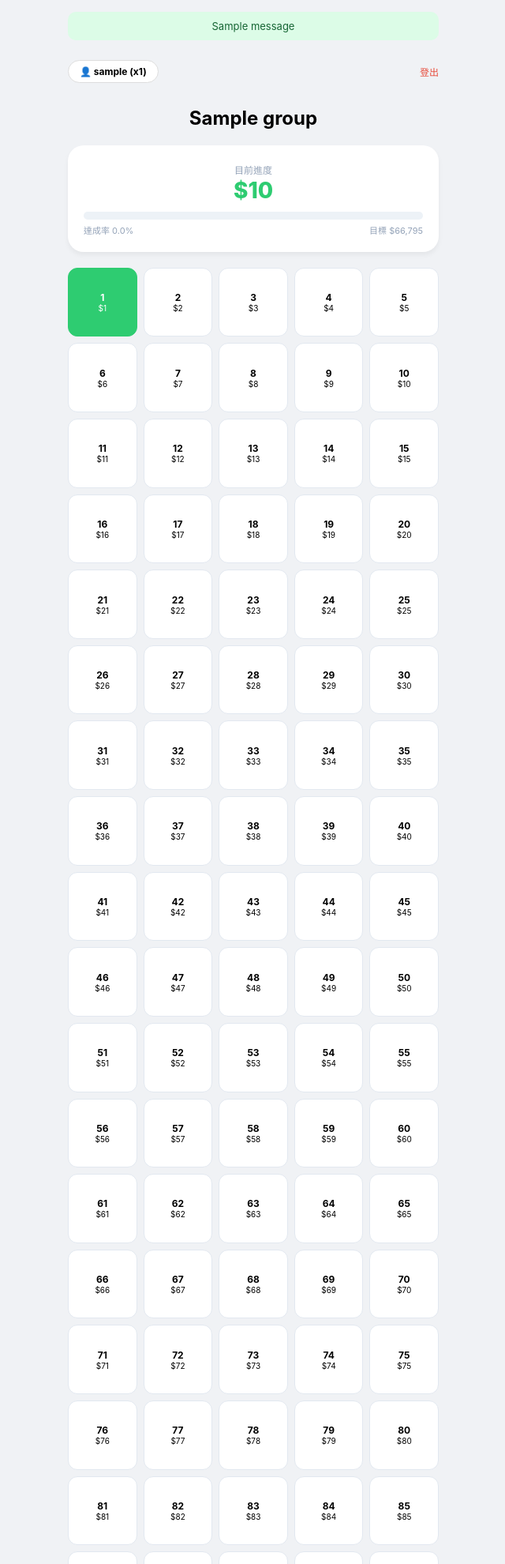
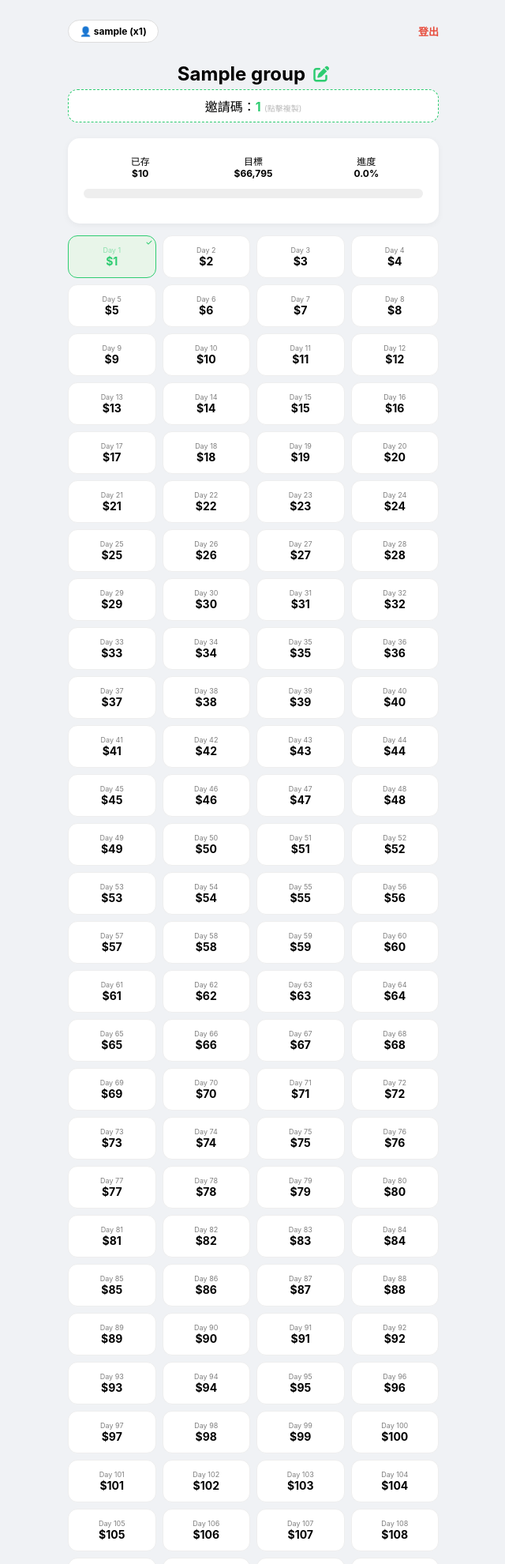
Before and after one commit to Lucaskcc/save_money_plan, a Flask app: page / in a window 1280 px wide. Shown: the top 1980 px of the page at 79% size, without its empty margins (319-959 px from the left). Run offline with Flask 3, Linux system fonts and the light colour scheme; a user stored in the database is signed in; tables that the repository leaves empty hold one stand-in row (values such as "Sample post"); one stand-in notice (Sample message) is shown.

Commit message:
Final: Fix progress bar, edit icon, and account functions

```diff
--- a/app.py
+++ b/app.py
@@ -6,19 +6,13 @@
 from sqlalchemy import inspect, text
 
 app = Flask(__name__)
-
-# 安全金鑰：優先從環境變數讀取
 app.secret_key = os.environ.get('SECRET_KEY', 'save_money_safe_final_2026')
 
-# --- 資料庫連線設定 (自動切換 PostgreSQL/SQLite) ---
+# --- 資料庫連線設定 ---
 db_url = os.environ.get('DATABASE_URL')
-if db_url:
-    if db_url.startswith("postgres://"):
-        db_url = db_url.replace("postgres://", "postgresql://", 1)
-else:
-    db_url = 'sqlite:///savings_v21.db'
-
-app.config['SQLALCHEMY_DATABASE_URI'] = db_url
+if db_url and db_url.startswith("postgres://"):
+    db_url = db_url.replace("postgres://", "postgresql://", 1)
+app.config['SQLALCHEMY_DATABASE_URI'] = db_url or 'sqlite:///savings_v21.db'
 app.config['SQLALCHEMY_TRACK_MODIFICATIONS'] = False
 app.config['UPLOAD_FOLDER'] = 'static/uploads'
 app.config['MAX_CONTENT_LENGTH'] = 10 * 1024 * 1024
@@ -49,150 +43,55 @@
     save_date = db.Column(db.String(10))
     created_at = db.Column(db.DateTime, default=datetime.now)
 
-def init_db():
-    with app.app_context():
-        db.create_all()
-        inspector = inspect(db.engine)
-        if 'saving_record' in inspector.get_table_names():
-            columns = [c['name'] for c in inspector.get_columns('saving_record')]
-            if 'photo' not in columns:
-                with db.engine.connect() as conn:
-                    conn.execute(text("ALTER TABLE saving_record ADD COLUMN photo VARCHAR(200)"))
-                    conn.commit()
+with app.app_context():
+    db.create_all()
 
-init_db()
-
-# --- 核心功能路由 ---
-
+# --- 路由與邏輯 ---
 @app.route('/')
 def index():
     if 'user_id' not in session: return redirect(url_for('login'))
     curr_user = User.query.get(session['user_id'])
     if not curr_user: return redirect(url_for('logout'))
-
     group = Group.query.filter_by(group_uuid=curr_user.group_uuid).first()
     my_records = SavingRecord.query.filter_by(user_id=curr_user.id).all()
-
-    saved_days = {r.day_number: {
-        'id': r.id, 'amount': r.amount, 'note': (r.note or "").replace("'", "\\'"),
-        'date': r.save_date or "", 'photo': r.photo or ""
-    } for r in my_records}
-
+    saved_days = {r.day_number: {'id': r.id, 'amount': r.amount, 'note': (r.note or "").replace("'", "\\'"), 'date': r.save_date or "", 'photo': r.photo or ""} for r in my_records}
     my_current = sum(r.amount for r in my_records)
     my_target = 66795 * curr_user.multiplier
     my_pct = round((my_current / my_target * 100), 1) if my_target > 0 else 0
+    return render_template('index.html', user=curr_user, group=group, current=my_current, target=my_target, my_pct=my_pct, saved_days=saved_days, today=datetime.now().strftime('%Y-%m-%d'))
 
-    return render_template('index.html', user=curr_user, group=group, current=my_current,
-                           target=my_target, my_pct=my_pct, saved_days=saved_days,
-                           today=datetime.now().strftime('%Y-%m-%d'))
-
-# --- 設定頁面功能修復 ---
+@app.route('/update_profile', methods=['POST'])
+def update_profile():
+    user = User.query.get(session['user_id'])
+    new_m = int(request.form.get('multiplier', 1))
+    if user.multiplier != new_m:
+        SavingRecord.query.filter_by(user_id=user.id).delete()
+        flash('倍率已變更，紀錄已清空重置。')
+    user.multiplier = new_m
+    db.session.commit()
+    return redirect(url_for('index'))
 
 @app.route('/update_password', methods=['POST'])
 def update_password():
-    if 'user_id' not in session: return redirect(url_for('login'))
     user = User.query.get(session['user_id'])
-    old_pwd = request.form.get('old_password')
-    new_pwd = request.form.get('new_password')
-
-    if check_password_hash(user.password, old_pwd):
-        user.password = generate_password_hash(new_pwd, method='pbkdf2:sha256')
-        db.session.commit()
-        flash('密碼修改成功！')
-    else:
-        flash('舊密碼錯誤。')
+    if check_password_hash(user.password, request.form.get('old_password')):
+        user.password = generate_password_hash(request.form.get('new_password'), method='pbkdf2:sha256')
+        db.session.commit(); flash('密碼修改成功！')
+    else: flash('舊密碼錯誤。')
     return redirect(url_for('index'))
 
 @app.route('/delete_account', methods=['POST'])
 def delete_account():
-    if 'user_id' not in session: return redirect(url_for('login'))
-    user = User.query.get(session['user_id'])
-    # 級聯刪除紀錄
-    SavingRecord.query.filter_by(user_id=user.id).delete()
-    db.session.delete(user)
-    db.session.commit()
-    session.clear()
-    flash('帳號已永久註銷。')
+    user = User.query.get(session.get('user_id'))
+    if user:
+        SavingRecord.query.filter_by(user_id=user.id).delete()
+        db.session.delete(user); db.session.commit(); session.clear(); flash('帳號已永久刪除。')
     return redirect(url_for('login'))
 
 @app.route('/reset_all_records')
 def reset_all_records():
-    if 'user_id' not in session: return redirect(url_for('login'))
-    SavingRecord.query.filter_by(user_id=session['user_id']).delete()
-    db.session.commit()
-    flash('紀錄已全部清空。')
-    return redirect(url_for('index'))
-
-# --- 註冊與登入邏輯修正 ---
-
-@app.route('/register', methods=['GET', 'POST'])
-def register():
-    if request.method == 'POST':
-        uname = request.form['username'].strip()
-        if User.query.filter_by(username=uname).first():
-            flash('此帳號已存在'); return redirect(url_for('register'))
-
-        pwd = generate_password_hash(request.form['password'], method='pbkdf2:sha256')
-        juuid = request.form.get('join_uuid', '').strip()
-
-        # 倍率處理
-        m_type = request.form.get('multiplier')
-        m = int(request.form.get('custom_multiplier') or 1) if m_type == 'custom' else int(m_type or 1)
-
-        if juuid:
-            g = Group.query.filter_by(group_uuid=juuid).first()
-            if not g: flash('邀請碼無效'); return redirect(url_for('register'))
-            new_u = User(username=uname, password=pwd, group_uuid=juuid, multiplier=m)
-        else:
-            g_name = request.form.get('group_name', '').strip() or f'{uname}的計畫'
-            new_uuid = str(uuid.uuid4())[:8]
-            db.session.add(Group(group_uuid=new_uuid, name=g_name))
-            new_u = User(username=uname, password=pwd, group_uuid=new_uuid, multiplier=m)
-
-        db.session.add(new_u)
-        db.session.commit()
-        flash('註冊成功，請登入！')
-        return redirect(url_for('login'))
-    return render_template('register.html')
-
-@app.route('/login', methods=['GET', 'POST'])
-def login():
-    if request.method == 'POST':
-        u = User.query.filter_by(username=request.form['username']).first()
-        if u and check_password_hash(u.password, request.form['password']):
-            session['user_id'] = u.id
-            return redirect(url_for('index'))
-        flash('帳號或密碼錯誤')
-    return render_template('login.html')
-
-# --- 存錢紀錄操作 ---
-
-@app.route('/save', methods=['POST'])
-def save():
-    user = User.query.get(session['user_id'])
-    f = request.files.get('photo_file')
-    fname = f"{uuid.uuid4().hex}.{f.filename.rsplit('.', 1)[1].lower()}" if f and f.filename != '' else None
-    if fname: f.save(os.path.join(app.config['UPLOAD_FOLDER'], fname))
-
-    new_rec = SavingRecord(user_id=user.id, day_number=int(request.form['day_number']),
-                           amount=int(request.form['day_number']) * user.multiplier,
-                           note=request.form.get('note'), save_date=request.form.get('save_date'), photo=fname)
-    db.session.add(new_rec)
-    db.session.commit()
-    return redirect(url_for('index'))
-
-@app.route('/update', methods=['POST'])
-def update():
-    record = SavingRecord.query.get(request.form.get('record_id'))
-    if record and record.user_id == session.get('user_id'):
-        record.note = request.form.get('note')
-        record.save_date = request.form.get('save_date')
-        f = request.files.get('photo_file')
-        if f and f.filename != '':
-            fname = f"{uuid.uuid4().hex}.{f.filename.rsplit('.', 1)[1].lower()}"
-            f.save(os.path.join(app.config['UPLOAD_FOLDER'], fname))
-            record.photo = fname
-        db.session.commit()
+    SavingRecord.query.filter_by(user_id=session.get('user_id')).delete()
+    db.session.commit(); flash('紀錄已全部清空。')
     return redirect(url_for('index'))
 
 @app.route('/quick_update_name', methods=['POST'])
@@ -204,10 +103,59 @@
         db.session.commit()
     return redirect(url_for('index'))
 
+@app.route('/save', methods=['POST'])
+def save():
+    user = User.query.get(session['user_id'])
+    f = request.files.get('photo_file')
+    fname = f"{uuid.uuid4().hex}.{f.filename.rsplit('.', 1)[1].lower()}" if f and f.filename != '' else None
+    if fname: f.save(os.path.join(app.config['UPLOAD_FOLDER'], fname))
+    new_rec = SavingRecord(user_id=user.id, day_number=int(request.form['day_number']), amount=int(request.form['day_number']) * user.multiplier, note=request.form.get('note'), save_date=request.form.get('save_date'), photo=fname)
+    db.session.add(new_rec); db.session.commit()
+    return redirect(url_for('index'))
+
+@app.route('/update', methods=['POST'])
+def update():
+    record = SavingRecord.query.get(request.form.get('record_id'))
+    if record and record.user_id == session.get('user_id'):
+        record.note = request.form.get('note'); record.save_date = request.form.get('save_date')
+        f = request.files.get('photo_file')
+        if f and f.filename != '':
+            fname = f"{uuid.uuid4().hex}.{f.filename.rsplit('.', 1)[1].lower()}"
+            f.save(os.path.join(app.config['UPLOAD_FOLDER'], fname)); record.photo = fname
+        db.session.commit()
+    return redirect(url_for('index'))
+
+@app.route('/login', methods=['GET', 'POST'])
+def login():
+    if request.method == 'POST':
+        u = User.query.filter_by(username=request.form['username']).first()
+        if u and check_password_hash(u.password, request.form['password']):
+            session['user_id'] = u.id; return redirect(url_for('index'))
+        flash('帳號或密碼錯誤')
+    return render_template('login.html')
+
+@app.route('/register', methods=['GET', 'POST'])
+def register():
+    if request.method == 'POST':
+        uname = request.form['username'].strip()
+        if User.query.filter_by(username=uname).first():
+            flash('此帳號已存在'); return redirect(url_for('register'))
+        pwd = generate_password_hash(request.form['password'], method='pbkdf2:sha256')
+        juuid = request.form.get('join_uuid', '').strip()
+        m = int(request.form.get('multiplier', 1))
+        if juuid:
+            g = Group.query.filter_by(group_uuid=juuid).first()
+            if not g: flash('邀請碼無效'); return redirect(url_for('register'))
+            new_u = User(username=uname, password=pwd, group_uuid=juuid, multiplier=m)
+        else:
+            new_uuid = str(uuid.uuid4())[:8]
+            db.session.add(Group(group_uuid=new_uuid, name=f'{uname}的計畫'))
+            new_u = User(username=uname, password=pwd, group_uuid=new_uuid, multiplier=m)
+        db.session.add(new_u); db.session.commit(); return redirect(url_for('login'))
+    return render_template('register.html')
+
 @app.route('/logout')
-def logout():
-    session.clear()
-    return redirect(url_for('login'))
+def logout(): session.clear(); return redirect(url_for('login'))
 
 if __name__ == '__main__':
     app.run(host='0.0.0.0', port=5001, debug=True)
--- a/templates/index.html
+++ b/templates/index.html
@@ -11,93 +11,119 @@
         .container { max-width: 500px; margin: 0 auto; padding: 15px; }
         .top-nav { display: flex; justify-content: space-between; align-items: center; padding: 10px 0; }
         .user-pill { cursor:pointer; background:#fff; padding:6px 14px; border-radius:20px; border:1px solid #ddd; font-size:12px; font-weight: bold; }
-        .stats-card { background: #fff; padding: 20px; border-radius: 20px; box-shadow: 0 4px 6px rgba(0,0,0,0.05); margin-bottom: 20px; }
-        .progress-bar-bg { background: #edf2f7; height: 10px; border-radius: 5px; margin-top: 10px; overflow: hidden; }
-        .progress-bar-fill { background: var(--primary); height: 100%; transition: width 0.5s ease; }
-        .grid { display: grid; grid-template-columns: repeat(5, 1fr); gap: 8px; margin-bottom: 100px; }
-        .day-card { background: #fff; aspect-ratio: 1/1; border-radius: 12px; display: flex; flex-direction: column; align-items: center; justify-content: center; font-size: 12px; cursor: pointer; border: 1px solid #e2e8f0; position: relative; }
-        .day-card.done { background: var(--primary); color: #fff; border-color: var(--primary); }
-        .modal { display: none; position: fixed; top: 0; left: 0; width: 100%; height: 100%; background: rgba(0,0,0,0.5); z-index: 1000; align-items: center; justify-content: center; padding: 20px; }
-        .modal-content { background: #fff; width: 100%; max-width: 350px; border-radius: 20px; padding: 20px; }
-        .success-flash { background: #dcfce7; color: #166534; padding: 10px; border-radius: 10px; font-size: 13px; text-align: center; margin-bottom: 15px; }
-        .btn-save { width: 100%; background: var(--primary); color: #fff; border: none; padding: 12px; border-radius: 10px; margin-top: 10px; font-weight: bold; cursor: pointer; }
+        .main-header { display: flex; align-items: center; justify-content: center; gap: 10px; margin: 15px 0 5px; }
+        .invite-box { text-align: center; margin-bottom: 20px; background: #fff; padding: 8px; border-radius: 12px; border: 1px dashed var(--primary); cursor: pointer; }
+        .card { background: #fff; border-radius: 15px; padding: 20px; margin-bottom: 15px; box-shadow: 0 2px 8px rgba(0,0,0,0.05); }
+        .p-bar { background: #eee; height: 12px; border-radius: 6px; overflow: hidden; margin: 12px 0; }
+        .fill { height: 100%; background: var(--primary); transition: width 0.6s ease; }
+        .money-grid { display: grid; grid-template-columns: repeat(4, 1fr); gap: 8px; }
+        .day-box { background: #fff; border-radius: 12px; padding: 12px 0; text-align: center; cursor: pointer; border: 1px solid #eee; position: relative; }
+        .day-box.done { background: #e8f5e9; border-color: var(--primary); color: var(--primary); }
+        .modal { display: none; position: fixed; inset: 0; background: rgba(0,0,0,0.6); align-items: center; justify-content: center; z-index: 100; padding: 15px; }
+        .modal-body { background: #fff; padding: 20px; border-radius: 20px; width: 100%; max-width: 380px; }
+        input, select { width: 100%; padding: 10px; border: 1px solid #ddd; border-radius: 10px; margin-top: 5px; }
+        .btn-go { width: 100%; padding: 12px; background: var(--primary); color: #fff; border: none; border-radius: 10px; font-weight: bold; cursor: pointer; margin-top: 10px; }
+        .danger-zone { margin-top: 20px; padding-top: 15px; border-top: 1px dashed #eee; text-align: center; }
     </style>
 </head>
 <body>
     <div class="container">
-        {% with msgs = get_flashed_messages() %}{% if msgs %}{% for m in msgs %}<div class="success-flash">{{ m }}</div>{% endfor %}{% endif %}{% endwith %}
-
         <header class="top-nav">
-            <div class="user-pill" onclick="openP()">👤 {{ user.username }} (x{{ user.multiplier }})</div>
-            <a href="/logout" style="color:var(--danger); text-decoration:none; font-size:12px;">登出</a>
+            <div class="user-pill" onclick="openProfile()">👤 {{ user.username }} (x{{ user.multiplier }})</div>
+            <a href="/logout" style="color:var(--danger); text-decoration:none; font-size:13px; font-weight:bold;">登出</a>
         </header>
 
-        <h2 style="text-align:center;">{{ group.name }}</h2>
-
-        <div class="stats-card">
-            <div style="text-align:center;">
-                <span style="font-size:12px; color:var(--gray);">目前進度</span>
-                <div style="font-size:28px; font-weight:800; color:var(--primary);">${{ "{:,}".format(current) }}</div>
-            </div>
-            <div class="progress-bar-bg">
-                <div class="progress-bar-fill" style="width: {{ my_pct }}%;"></div>
-            </div>
-            <div style="display:flex; justify-content:space-between; font-size:11px; margin-top:5px; color:var(--gray);">
-                <span>達成率 {{ my_pct }}%</span>
-                <span>目標 ${{ "{:,}".format(target) }}</span>
-            </div>
+        <div class="main-header">
+            <h1 style="margin:0; font-size: 24px;">{{ group.name }}</h1>
+            <i class="fa-solid fa-pen-to-square" style="color: var(--primary); cursor: pointer; font-size: 20px;" onclick="editGroupName()"></i>
         </div>
 
-        <div class="grid">
-            {% for i in range(1, 366) %}
-                {% set done = i in saved_days %}
-                <div class="day-card {{ 'done' if done else '' }}" onclick="handleBox(this)" data-day="{{ i }}" data-done="{{ '1' if done else '0' }}">
-                    <b>{{ i }}</b>
-                    <small>${{ i * user.multiplier }}</small>
-                </div>
+        <div class="invite-box" onclick="copyCode('{{ group.group_uuid }}')">
+            邀請碼：<strong style="color:var(--primary);">{{ group.group_uuid }}</strong>
+            <span style="font-size:10px; color:#bbb;">(點擊複製)</span>
+        </div>
+
+        <section class="card">
+            <div style="display:grid; grid-template-columns:1fr 1fr 1fr; text-align:center; font-size:12px;">
+                <div>已存<br><strong>${{ "{:,}".format(current) }}</strong></div>
+                <div>目標<br><strong>${{ "{:,}".format(target) }}</strong></div>
+                <div>進度<br><strong>{{ my_pct }}%</strong></div>
+            </div>
+            <div class="p-bar">
+                <div class="fill" style="width: {{ my_pct }}%;"></div>
+            </div>
+        </section>
+
+        <div class="money-grid">
+            {% for d in range(1, 366) %}
+            {% set r = saved_days.get(d) %}
+            <div class="day-box {{ 'done' if r else '' }}" onclick="handleBox(this)" data-day="{{ d }}" data-done="{{ '1' if r else '0' }}" data-rid="{{ r.id if r else '' }}" data-note="{{ r.note if r else '' }}" data-date="{{ r.date if r else '' }}" data-photo="{{ r.photo if r else '' }}">
+                <div style="font-size:9px; opacity:0.5;">Day {{ d }}</div>
+                <div style="font-size:14px; font-weight:bold;">${{ d * user.multiplier }}</div>
+                {% if r %}<i class="fa-solid fa-check" style="position:absolute; top:4px; right:4px; font-size:8px;"></i>{% endif %}
+            </div>
             {% endfor %}
         </div>
     </div>
 
-    <div id="p-box" class="modal">
-        <div class="modal-content">
-            <h3>個人設定</h3>
-            <button class="btn-save" onclick="resetP()" style="background:var(--gray);">清空目前紀錄</button>
-            <hr>
-            <form action="/update_password" method="post">
-                <input type="password" name="old_password" placeholder="舊密碼" required style="width:100%; margin-top:5px;">
-                <input type="password" name="new_password" placeholder="新密碼" required style="width:100%; margin-top:5px;">
-                <button type="submit" class="btn-save">修改密碼</button>
-            </form>
-            <form action="/delete_account" method="post" onsubmit="return confirm('確定要永久刪除帳號？')">
-                <button type="submit" class="btn-save" style="background:var(--danger);">註銷帳號</button>
-            </form>
-            <button onclick="document.getElementById('p-box').style.display='none'" style="width:100%; margin-top:10px; background:none; border:none; color:var(--gray);">取消</button>
-        </div>
-    </div>
-
-    <div id="m-box" class="modal">
-        <div class="modal-content">
-            <h3 id="m-t">存入紀錄</h3>
-            <form action="/save" method="post" enctype="multipart/form-data">
-                <input type="hidden" name="day_number" id="m-d">
-                <input type="date" name="save_date" value="{{ today }}" style="width:100%;">
-                <textarea name="note" placeholder="筆記..." style="width:100%; margin-top:10px;"></textarea>
-                <button type="submit" class="btn-save">確認存入</button>
+    <div id="p-box" class="modal"><div class="modal-body">
+        <h3 style="text-align:center; margin-top:0;">帳號設定</h3>
+        <form action="/update_profile" method="post" onsubmit="return confirm('變更倍率將清空紀錄，確定嗎？')">
+            <label style="font-size:12px; color:#888;">存錢倍率</label>
+            <select name="multiplier">
+                {% for i in [1, 2, 3, 5, 10] %}<option value="{{ i }}" {{ 'selected' if user.multiplier == i }}>{{ i }} 倍</option>{% endfor %}
+            </select>
+            <button type="submit" class="btn-go" style="background:#3498db;">儲存設定</button>
+        </form>
+        <hr style="margin:20px 0; border:0; border-top:1px solid #eee;">
+        <form action="/update_password" method="post">
+            <input type="password" name="old_password" placeholder="舊密碼" required>
+            <input type="password" name="new_password" placeholder="新密碼" required>
+            <button type="submit" class="btn-go" style="background:var(--gray);">修改密碼</button>
+        </form>
+        <div class="danger-zone">
+            <button type="button" onclick="resetPlan()" style="color:var(--danger); cursor:pointer; background:none; border:none; text-decoration:underline; font-size:12px;">清空目前紀錄</button>
+            <form action="/delete_account" method="post" onsubmit="return confirm('⚠️ 確定註銷帳號？')" style="margin-top:10px;">
+                <button type="submit" class="btn-go" style="background:var(--danger); font-size:12px;">永久註銷帳號</button>
             </form>
         </div>
-    </div>
+        <button type="button" onclick="closeAll()" style="width:100%; border:none; background:none; color:#999; margin-top:15px;">關閉</button>
+    </div></div>
+
+    <div id="m-box" class="modal"><div class="modal-body">
+        <h3 id="m-t" style="text-align:center;"></h3>
+        <form id="m-f" method="post" enctype="multipart/form-data">
+            <input type="hidden" name="day_number" id="m-d"><input type="hidden" name="record_id" id="m-ri">
+            <input type="date" name="save_date" id="m-date">
+            <input type="text" name="note" id="m-n" placeholder="寫點什麼...">
+            <input type="file" name="photo_file" accept="image/*" style="margin-top:10px;">
+            <button type="submit" class="btn-go">儲儲</button>
+        </form>
+        <button type="button" onclick="closeAll()" style="width:100%; border:none; background:none; color:#999; margin-top:10px;">取消</button>
+    </div></div>
+
+    <form id="quickNameForm" action="/quick_update_name" method="post" style="display:none;"><input type="hidden" name="new_group_name" id="newGroupNameInput"></form>
 
     <script>
-        function openP() { document.getElementById('p-box').style.display='flex'; }
-        function resetP() { if(confirm('確定要清空紀錄？')) window.location.href='/reset_all_records'; }
+        function openProfile() { document.getElementById('p-box').style.display='flex'; }
+        function closeAll() { document.querySelectorAll('.modal').forEach(m => m.style.display='none'); }
+        function copyCode(t) { navigator.clipboard.writeText(t).then(() => alert('邀請碼已複製！')); }
+        function resetPlan() { if(confirm('確定清空所有紀錄？')) window.location.href='/reset_all_records'; }
+        function editGroupName() {
+            const res = prompt("請輸入新計畫名稱：");
+            if(res) { document.getElementById('newGroupNameInput').value=res; document.getElementById('quickNameForm').submit(); }
+        }
         function handleBox(el) {
-            if(el.dataset.done === '1') return alert('已存過囉！');
-            document.getElementById('m-box').style.display='flex';
-            document.getElementById('m-d').value = el.dataset.day;
-            document.getElementById('m-t').innerText = '存入 Day ' + el.dataset.day;
+            const d = el.dataset; document.getElementById('m-box').style.display='flex';
+            document.getElementById('m-d').value=d.day; document.getElementById('m-n').value=d.note;
+            if(d.done==='1') {
+                document.getElementById('m-t').innerText='編輯 Day '+d.day; document.getElementById('m-f').action='/update';
+                document.getElementById('m-ri').value=d.rid; document.getElementById('m-date').value=d.date;
+            } else {
+                document.getElementById('m-t').innerText='存入 Day '+d.day; document.getElementById('m-f').action='/save';
+                document.getElementById('m-date').value="{{ today }}";
+            }
         }
-        window.onclick = function(e) { if(e.target.className==='modal') e.target.style.display='none'; }
     </script>
 </body>
 </html>
```
Also changed, not shown: instance/savings_v21.db, 1 other file.
